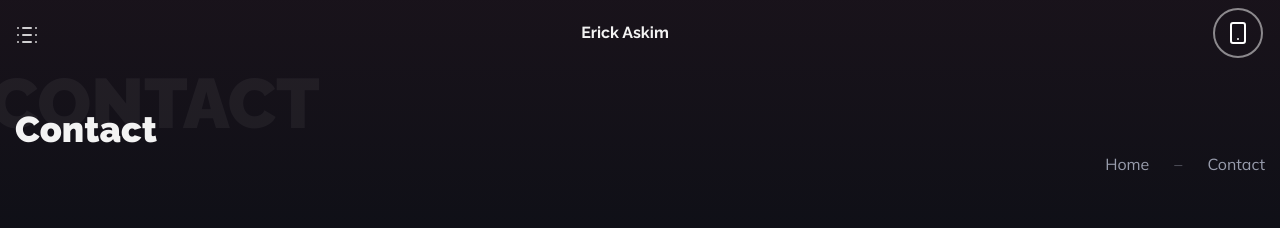
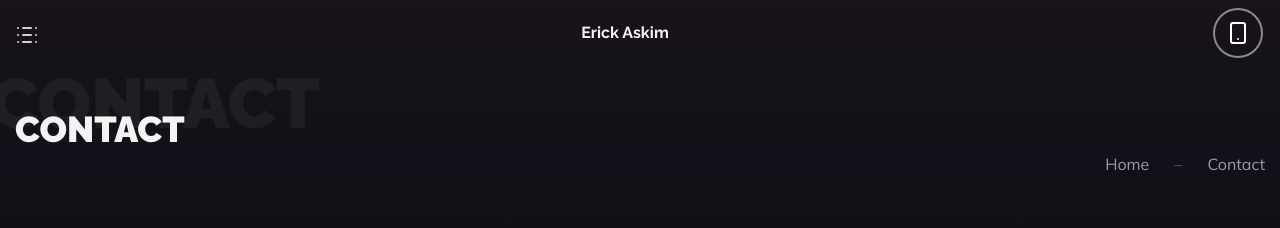
Before and after one commit to Guitarninja1/erickaskim.com, a Next.js app: page /contact in a window 1280 px wide. Shown: the top 228 px of the page. Built offline with nearby package versions, Linux system fonts and the light colour scheme.

Commit message:
fix contact title

```diff
--- a/views/Contact.js
+++ b/views/Contact.js
@@ -13,7 +13,7 @@ export default function Contact() {
 			<div className={styles.wrapper}>
 				<Header />
 				<div className={styles.titlewrapper}>
-					<h2 className={styles.title}>Contact</h2>
+					<h2 className={styles.title}>CONTACT</h2>
 					<div className={styles.breadcrumb}>
 						<Breadcrumbs page='Contact' />
 					</div>
```
